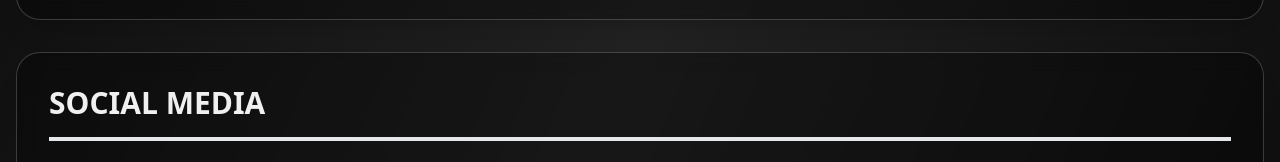
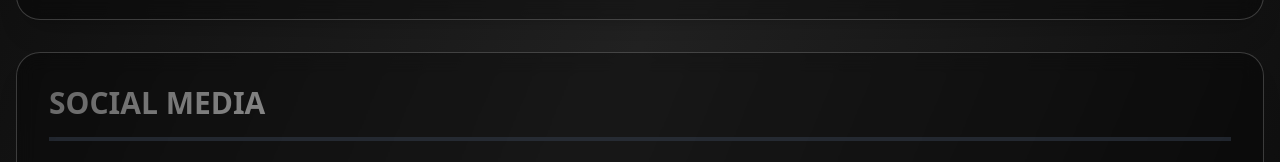
Before and after one commit to iyayn-ajah/simple-base-api, a website: page index.html in a window 1280 px wide. Shown: the part 1510-1672 px from the top of the page. Drawn offline with nearby package versions, Linux system fonts and the light colour scheme.

Commit message:
Update index.html

```diff
--- a/index.html
+++ b/index.html
@@ -244,7 +244,7 @@
         </section>
 
         <section id="sosmed" class="glass-morph shadow-xl rounded-3xl p-8 mb-8">
-            <h2 class="text-3xl font-black black-gradient-text border-b-4 border-black-700/50 pb-4 mb-6 flex items-center justify-center sm:justify-start gap-4">
+            <h2 class="text-3xl font-black gray-gradient-text border-b-4 border-gray-700/50 pb-4 mb-6 flex items-center justify-center sm:justify-start gap-4">
                 SOCIAL MEDIA
             </h2>
             <p class="text-lg text-black-300 mb-6 font-light">Connect with me:</p>
```
